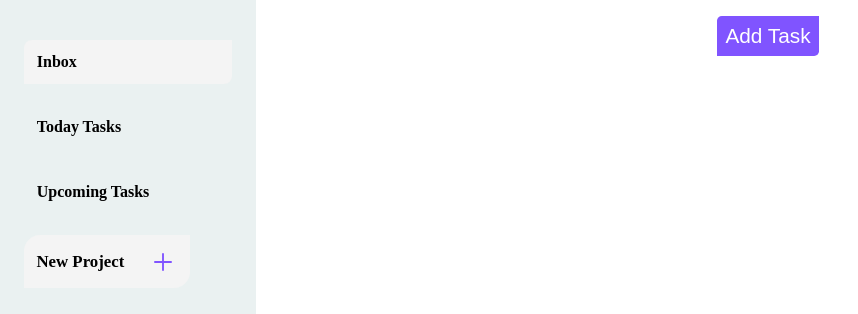
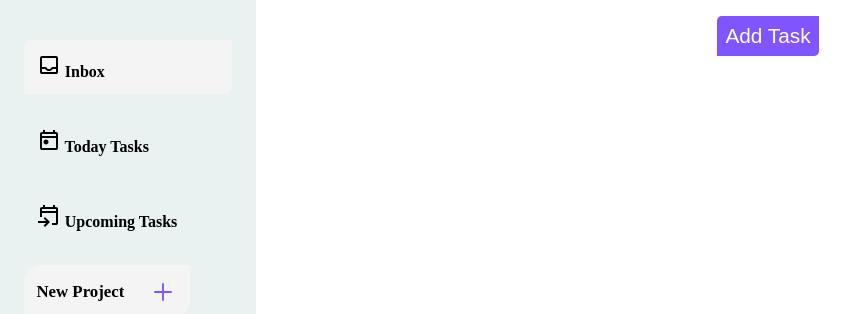
Before and after one commit to Gid-zet7/Todo-project, a website built with webpack: page src/index.html in a window 1280 px wide. Shown: the part 85-399 px from the top of the page, without its empty margins (0-858 px from the left). Built offline with nearby package versions, Linux system fonts and the light colour scheme.

Commit message:
html
Added some svg files

```diff
--- a/src/index.html
+++ b/src/index.html
@@ -43,9 +43,27 @@
                 <h1>Task Manager</h1>
             </div>
             <div class="side-panel">
-                <h4 id="all-tasks">Inbox</h4>
-                <h4 id="today-tasks">Today Tasks</h4>
-                <h4 id="week-tasks">Upcoming Tasks</h4>
+                <h4 id="all-tasks" class="Inbox">
+                    <svg xmlns="http://www.w3.org/2000/svg" height="24" viewBox="0 -960 960 960" width="24" id="Inbox">
+                        <path
+                            d="M200-120q-33 0-56.5-23.5T120-200v-560q0-33 23.5-56.5T200-840h560q33 0 56.5 23.5T840-760v560q0 33-23.5 56.5T760-120H200Zm0-80h560v-120H640q-30 38-71.5 59T480-240q-47 0-88.5-21T320-320H200v120Zm280-120q38 0 69-22t43-58h168v-360H200v360h168q12 36 43 58t69 22ZM200-200h560-560Z" />
+                    </svg>
+                    <span>Inbox</span>
+                </h4>
+                <h4 id="today-tasks" class="Today Tasks">
+                    <svg xmlns="http://www.w3.org/2000/svg" height="24" viewBox="0 -960 960 960" width="24" class="today" id="Today Tasks">
+                        <path
+                            d="M360-300q-42 0-71-29t-29-71q0-42 29-71t71-29q42 0 71 29t29 71q0 42-29 71t-71 29ZM200-80q-33 0-56.5-23.5T120-160v-560q0-33 23.5-56.5T200-800h40v-80h80v80h320v-80h80v80h40q33 0 56.5 23.5T840-720v560q0 33-23.5 56.5T760-80H200Zm0-80h560v-400H200v400Zm0-480h560v-80H200v80Zm0 0v-80 80Z" />
+                    </svg>
+                    <span>Today Tasks</span>
+                </h4>
+                <h4 id="week-tasks" class="Upcoming Tasks">
+                    <svg xmlns="http://www.w3.org/2000/svg" height="24" viewBox="0 -960 960 960" width="24" class="upcoming" id="Upcoming Tasks">
+                        <path
+                            d="M600-80v-80h160v-400H200v160h-80v-320q0-33 23.5-56.5T200-800h40v-80h80v80h320v-80h80v80h40q33 0 56.5 23.5T840-720v560q0 33-23.5 56.5T760-80H600ZM320 0l-56-56 103-104H40v-80h327L264-344l56-56 200 200L320 0ZM200-640h560v-80H200v80Zm0 0v-80 80Z" />
+                    </svg>
+                    <span>Upcoming Tasks</span>
+                </h4>
 
                 <div class="projects">
                     <div id="create__project">
@@ -68,6 +86,9 @@
                     </div>
                 </div>
             </div>
+            <!-- <div class="expand-btn">
+                <span class="hide">Collapse</span>
+            </div> -->
         </div>
         <div class="project__content">
             <h1 id="project-name"></h1>
```
